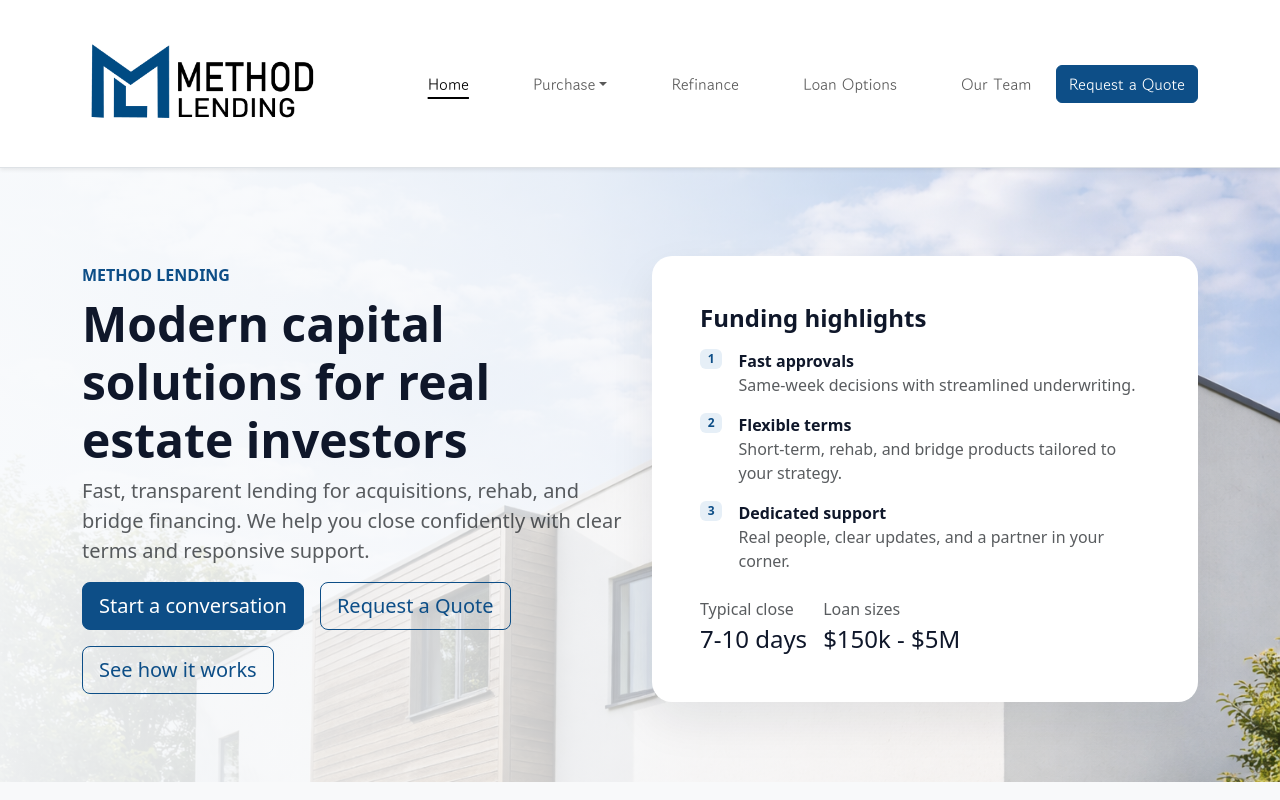
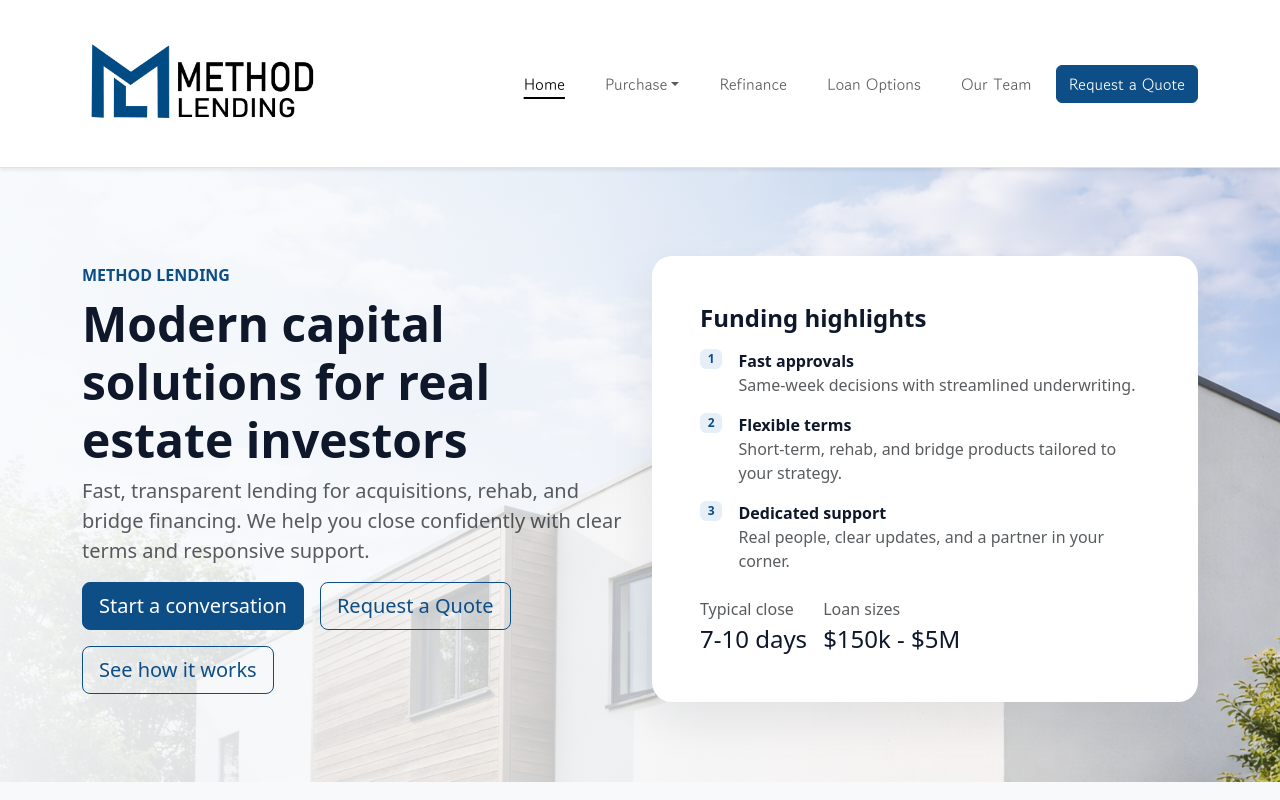
Before and after one commit to quantumpat/methodlending, a React (Vite) app: page / in a window 1280 px wide. Shown: the top 800 px of the page. Built offline with nearby package versions, Linux system fonts and the light colour scheme; a web font is replaced by a local one.

Commit message:
Updated nav spacing!

```diff
--- a/src/App.tsx
+++ b/src/App.tsx
@@ -90,7 +90,7 @@ function App() {
             <span className="navbar-toggler-icon" />
           </button>
           <div className="collapse navbar-collapse" id="mainNav">
-            <ul className="navbar-nav ms-auto mb-2 mb-lg-0 gap-3 gap-lg-5">
+            <ul className="navbar-nav ms-auto mb-2 mb-lg-0 gap-2 gap-lg-4">
               <li className="nav-item">
                 <NavLink className={({ isActive }) => `nav-link${isActive ? ' active' : ''}`} to="/">
                   Home
```
